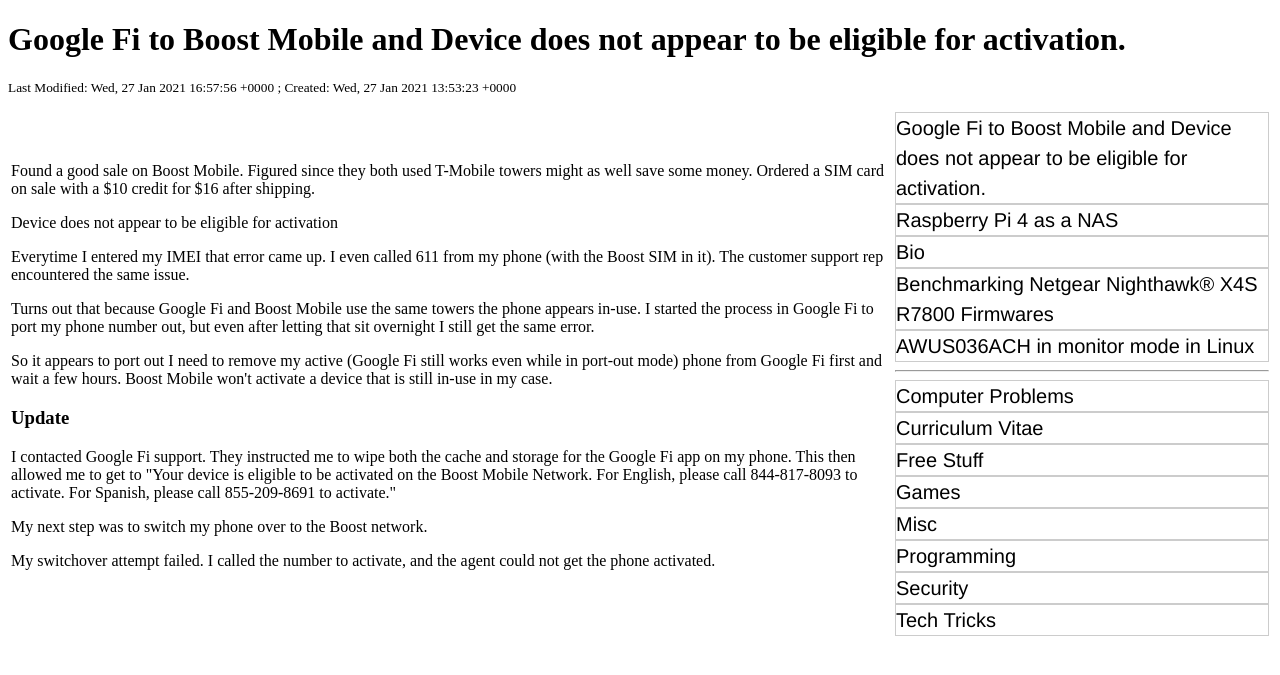
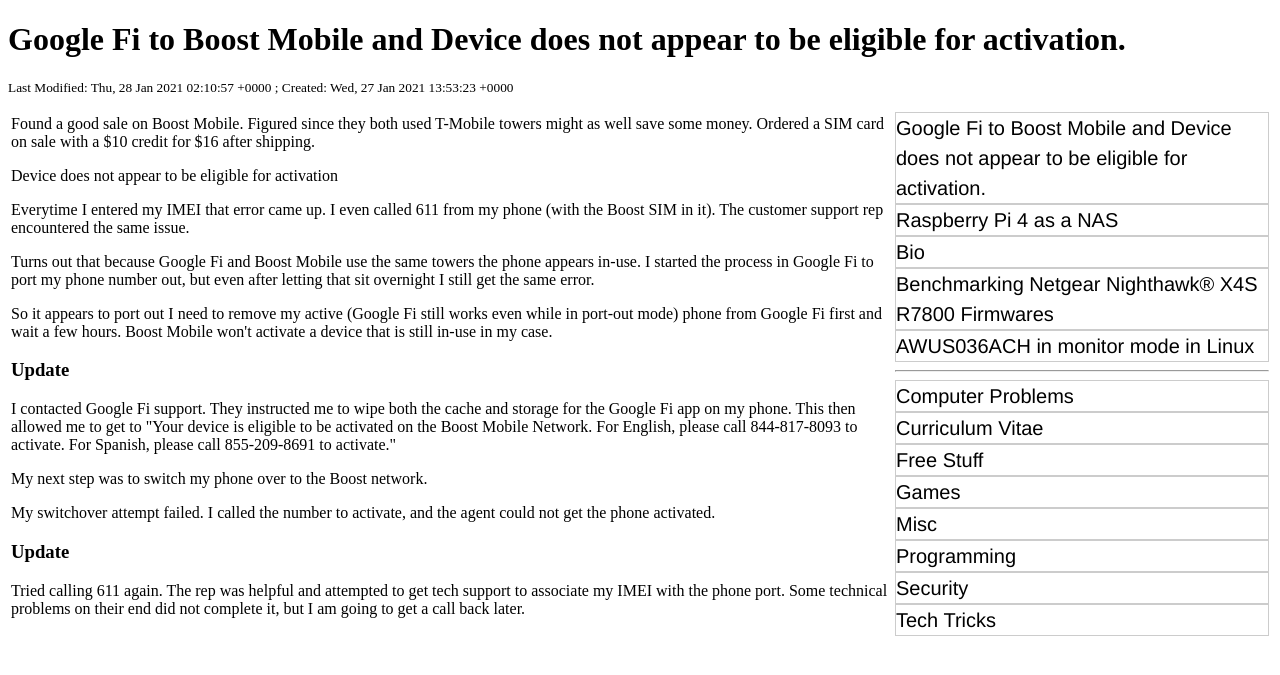
Before and after one commit to rbeede/rbeede.github.io, a Jekyll site: the page built from _posts/2021-01-27-google-fi-to-boost-mobile.html, in a window 1280 px wide. Shown: the top 675 px of the page. Built offline with Jekyll 4.4.1, drawn with Linux system fonts in a browser that asks for light colours.

Commit message:
Update 2021-01-27-google-fi-to-boost-mobile.html

```diff
--- a/_posts/2021-01-27-google-fi-to-boost-mobile.html
+++ b/_posts/2021-01-27-google-fi-to-boost-mobile.html
@@ -36,3 +36,9 @@
 <p>
 My switchover attempt failed. I called the number to activate, and the agent could not get the phone activated.
 </p>
+
+<h3>Update</h3>
+
+<p>
+Tried calling 611 again. The rep was helpful and attempted to get tech support to associate my IMEI with the phone port. Some technical problems on their end did not complete it, but I am going to get a call back later.
+</p>
```
Also changed, not shown: other parts of _posts/2021-01-27-google-fi-to-boost-mobile.html (+1 -1 lines).
